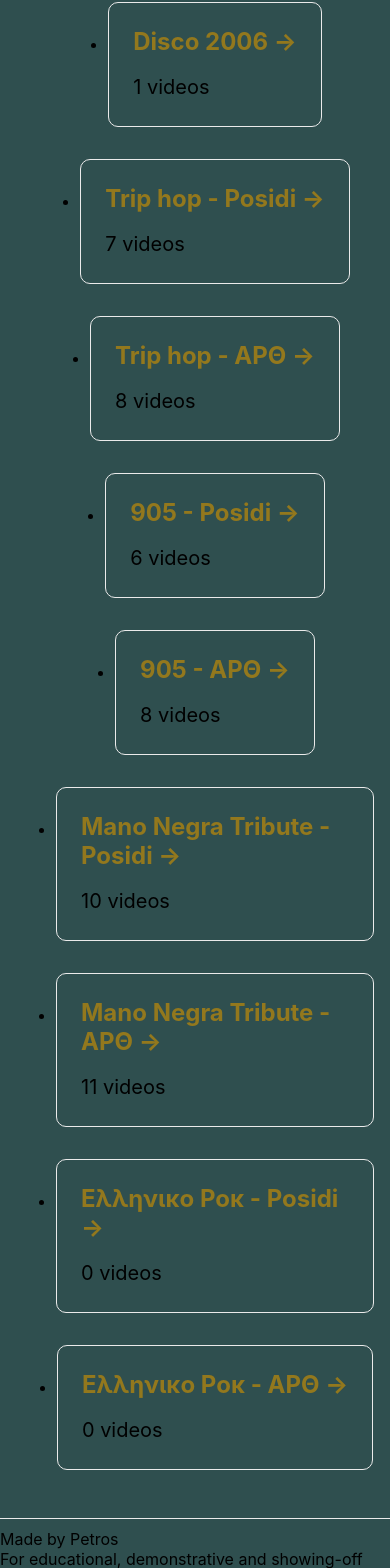
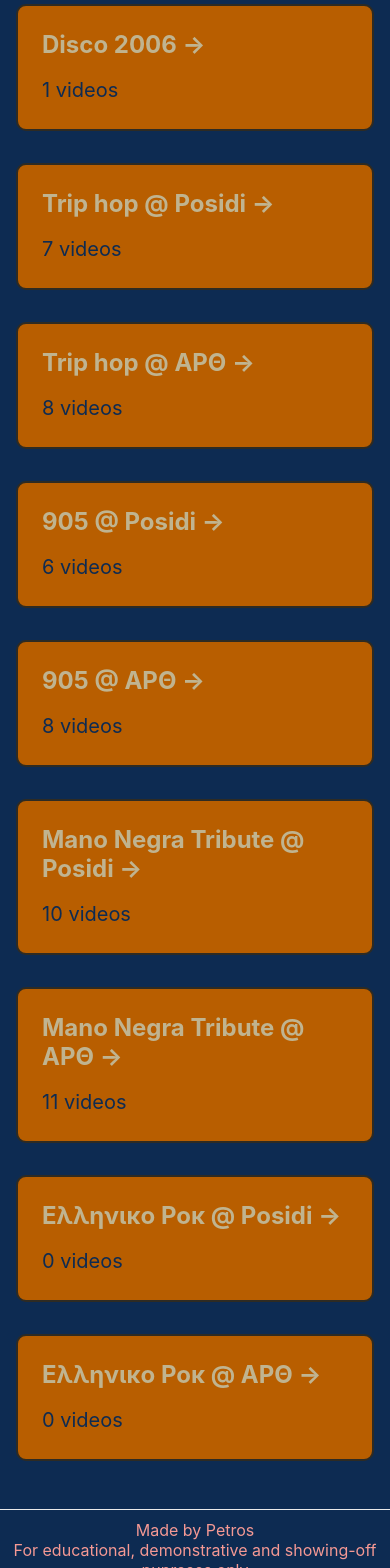
Before and after one commit to Peteropon/video-archive, a Next.js app: page / in a window 390 px wide. Shown: the part 345-1913 px from the top of the page. Built offline with nearby package versions, Linux system fonts and the light colour scheme.

Commit message:
Worked on CSS.

```diff
--- a/components/layout.module.css
+++ b/components/layout.module.css
@@ -18,6 +18,7 @@
   display: flex;
   justify-content: center;
   align-items: center;
+  color: #f59994;
 }
 
 .footer img {
@@ -25,7 +26,5 @@
 }
 
 .footer p {
-  display: flex;
-  justify-content: center;
-  align-items: center;
+  text-align: center;
 }
--- a/content.json
+++ b/content.json
@@ -28,7 +28,7 @@
         ]
     },
     {
-        "bandName": "Trip hop - Posidi",
+        "bandName": "Trip hop @ Posidi",
         "path": "triphopposidi",
         "videos": [
             {
@@ -62,7 +62,7 @@
         ]
     },
     {
-        "bandName":"Trip hop - APΘ",
+        "bandName":"Trip hop @ APΘ",
         "path":"triphopapth",
         "videos":[
             {
@@ -100,7 +100,7 @@
         ]
     },
     {
-        "bandName": "905 - Posidi",
+        "bandName": "905 @ Posidi",
         "path": "905posidi",
         "videos": [
             {
@@ -130,7 +130,7 @@
         ]
     },
     {
-        "bandName": "905 - APΘ",
+        "bandName": "905 @ APΘ",
         "path": "905apth",
         "videos": [
             {
@@ -167,7 +167,7 @@
             }
         ]
     },    {
-        "bandName": "Mano Negra Tribute - Posidi",
+        "bandName": "Mano Negra Tribute @ Posidi",
         "path": "manonegraposidi",
         "videos": [
             {
@@ -212,7 +212,7 @@
             }
         ]
     },    {
-        "bandName": "Mano Negra Tribute - APΘ",
+        "bandName": "Mano Negra Tribute @ APΘ",
         "path": "manonegraapth",
         "videos": [
             {
@@ -262,12 +262,12 @@
 
         ]
     },    {
-        "bandName": "Ελληνικο Ροκ - Posidi",
+        "bandName": "Ελληνικο Ροκ @ Posidi",
         "path": "elrockposidi",
         "videos": []
     },    {
-        "bandName": "Ελληνικο Ροκ - APΘ",
-        "path": "elrockAPΘ",
+        "bandName": "Ελληνικο Ροκ @ APΘ",
+        "path": "elrockapth",
         "videos": []
     }
 ]
--- a/styles/Home.module.css
+++ b/styles/Home.module.css
@@ -22,7 +22,7 @@
   margin: 0;
   line-height: 1.15;
   font-size: 3rem;
-  color: rgba(255, 248, 220, 0.479);
+  color: #f59994;
 }
 
 .title,
@@ -42,6 +42,7 @@
   flex-wrap: wrap;
   max-width: 800px;
   margin-top: 3rem;
+  list-style: none;
 }
 
 .card {
@@ -49,9 +50,10 @@
   flex-basis: 45%;
   padding: 1.5rem;
   text-align: left;
-  color: inherit;
+  color: #0d2b52;
+  background-color: #b85e00;
   text-decoration: none;
-  border: 1px solid #eaeaea;
+  border: 2px solid #2e2b23;
   border-radius: 10px;
   transition: color 0.15s ease, border-color 0.15s ease;
 }
@@ -59,14 +61,14 @@
 .card:hover,
 .card:focus,
 .card:active {
-  color: #0070f3;
-  border-color: #0070f3;
+  color: #f59994;
+  border-color: #f59994;
 }
 
 .card h3 {
   margin: 0 0 1rem 0;
   font-size: 1.5rem;
-  color: rgba(184, 135, 11, 0.733);
+  color: #c0b490;
 }
 
 .card p {
@@ -81,7 +83,13 @@
 
 @media (max-width: 600px) {
   .grid {
-    width: 100%;
+    width: auto;
     flex-direction: column;
+    padding-left: 0;
+  }
+
+  .card {
+    width: -webkit-fill-available;
+    width: -moz-available;
   }
 }
--- a/styles/globals.css
+++ b/styles/globals.css
@@ -4,7 +4,7 @@
   margin: 0;
   font-family: -apple-system, BlinkMacSystemFont, Segoe UI, Roboto, Oxygen,
     Ubuntu, Cantarell, Fira Sans, Droid Sans, Helvetica Neue, sans-serif;
-  background-color: darkslategray;
+  background-color: #0d2b52;
 }
 
 a {
```
Also changed, not shown: pages/bands/[band].js (+8 -1 lines), styles/Band.module.css (added, +24 -0 lines).
